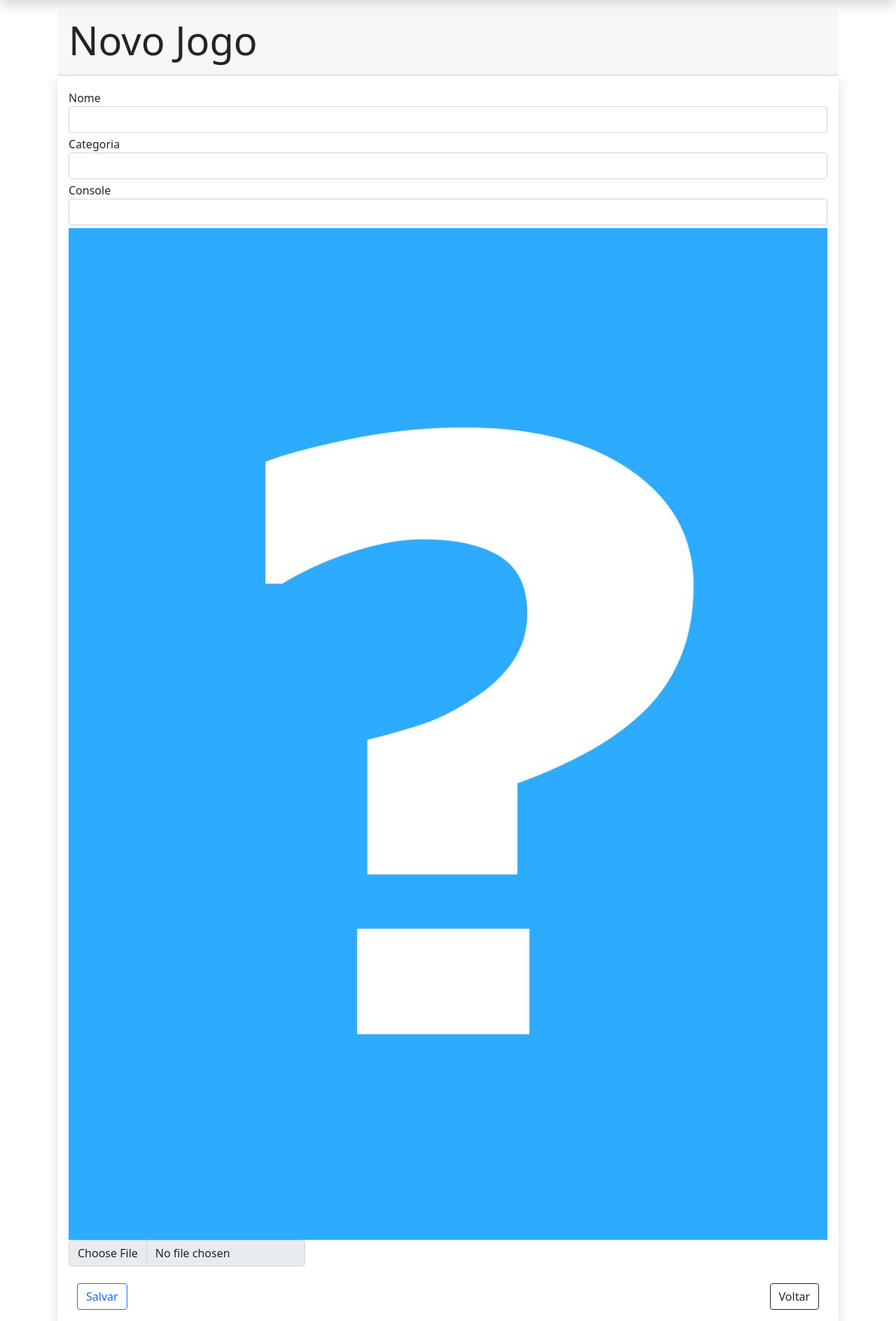
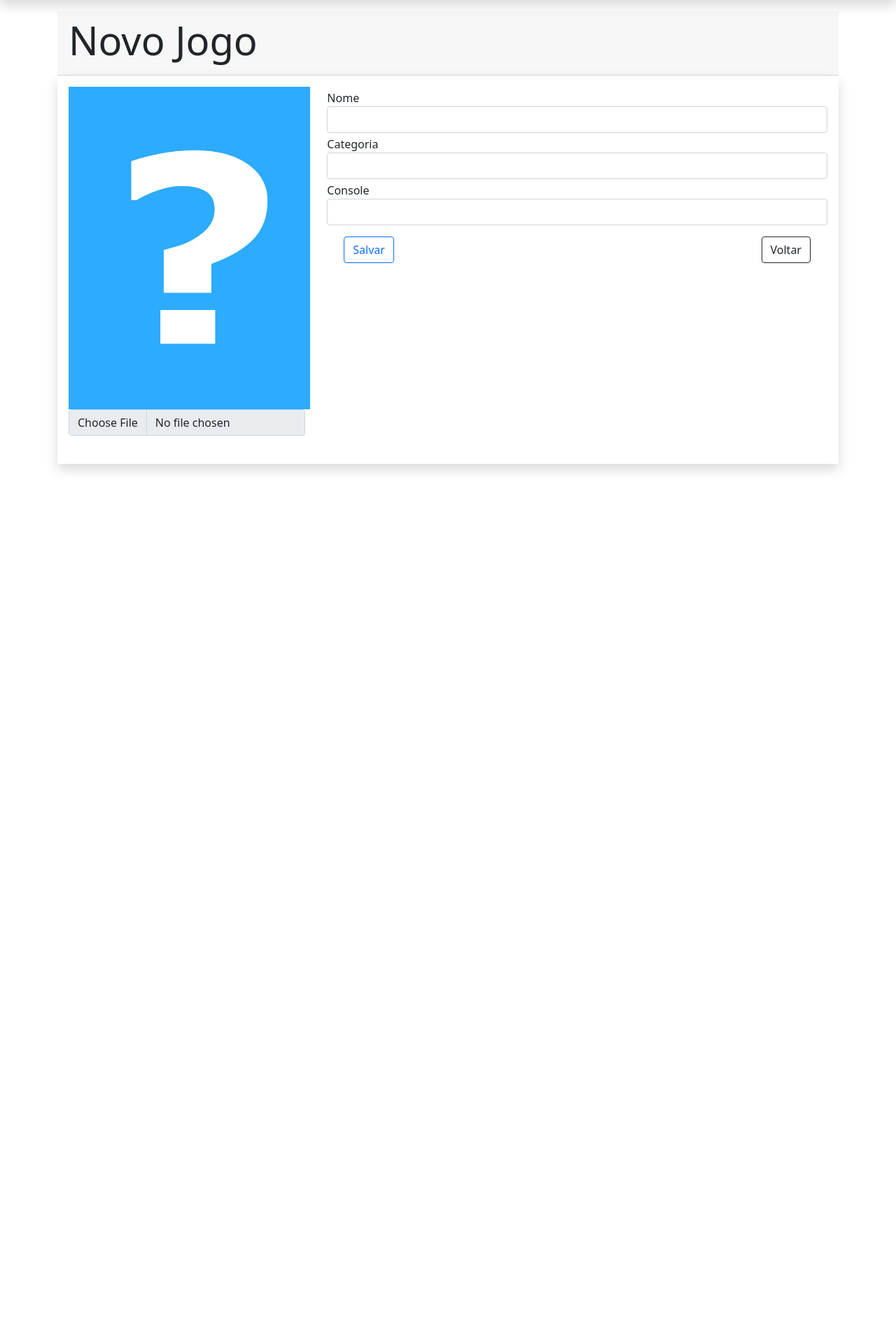
Before and after one commit to cortelucas/jogoteca, a Flask app: page /novo in a window 1280 px wide. Shown: the part 74-1962 px from the top of the page at 70% size. After the commit the page ends 749 px from the top, so only its background shows below. Run offline with Flask 2, Linux system fonts and the light colour scheme; the visitor is signed in with stand-in values (Sample User, id 1); some libraries are stand-ins or nearby versions.

Commit message:
correção de codigo

```diff
--- a/templates/novo.html
+++ b/templates/novo.html
@@ -1,9 +1,16 @@
 {% extends "template.html" %}
 {% block content %}
 <section class="card-body shadow">
-  <form action="{{ url_for('criar') }}" method="POST" enctype="multipart/form-data">
-
-    <fieldset>
+  <form class="row" action="{{ url_for('criar') }}" method="POST" enctype="multipart/form-data">
+    <figure class="thumb col-md-4">
+      <img class="img-fluid" src="{{ url_for('imagem', nome_arquivo='capa_padrao.jpg') }}" alt="capa padrão">
+      <figcaption>
+        <label for="formFile" class="form-label">
+          <input class="form-control" type="file" name="arquivo" id="" accept=".jpg">
+        </label>
+      </figcaption>
+    </figure>
+    <fieldset class="col-md-8">
       <div class="form-group mt-1">
         <label for="nome">Nome</label>
         <input type="text" id="nome" name="nome" class="form-control">
@@ -16,16 +23,7 @@
         <label for="console">Console</label>
         <input type="text" id="console" name="console" class="form-control">
       </div>
-      <div class="mt-1">
-        <figure>
-          <img class="img-fluid" src="{{ url_for('imagem', nome_arquivo='capa_padrao.jpg') }}" alt="capa padrão">
-          <figcaption>
-            <label for="formFile" class="form-label">
-              <input class="form-control" type="file" name="arquivo" id="" accept=".jpg">
-            </label>
-          </figcaption>
-        </figure>
-      </div>
+
 
       <div class="mt-3 container">
         <div class="d-flex justify-content-between">
```
Also changed, not shown: templates/editar.html (+10 -12 lines).
